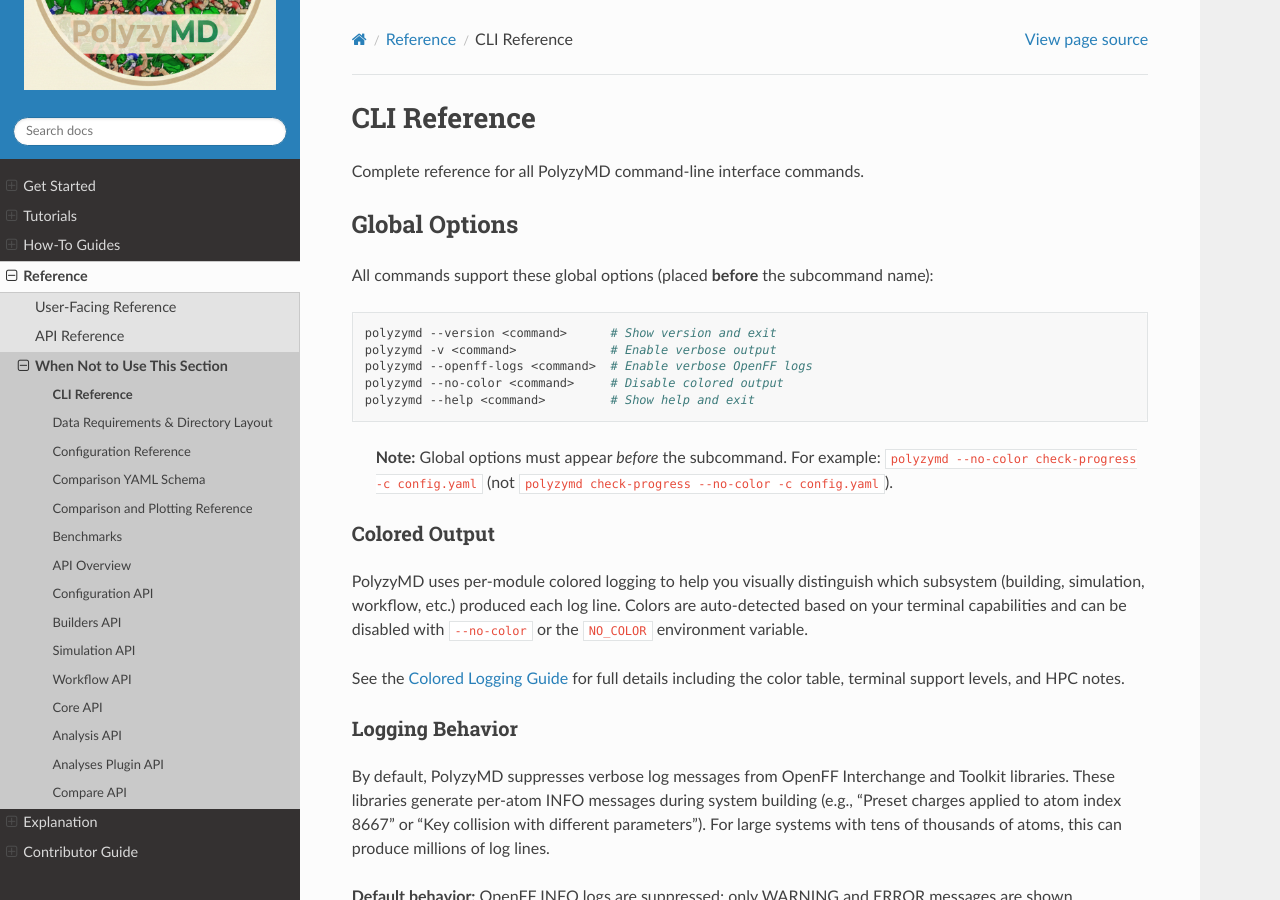
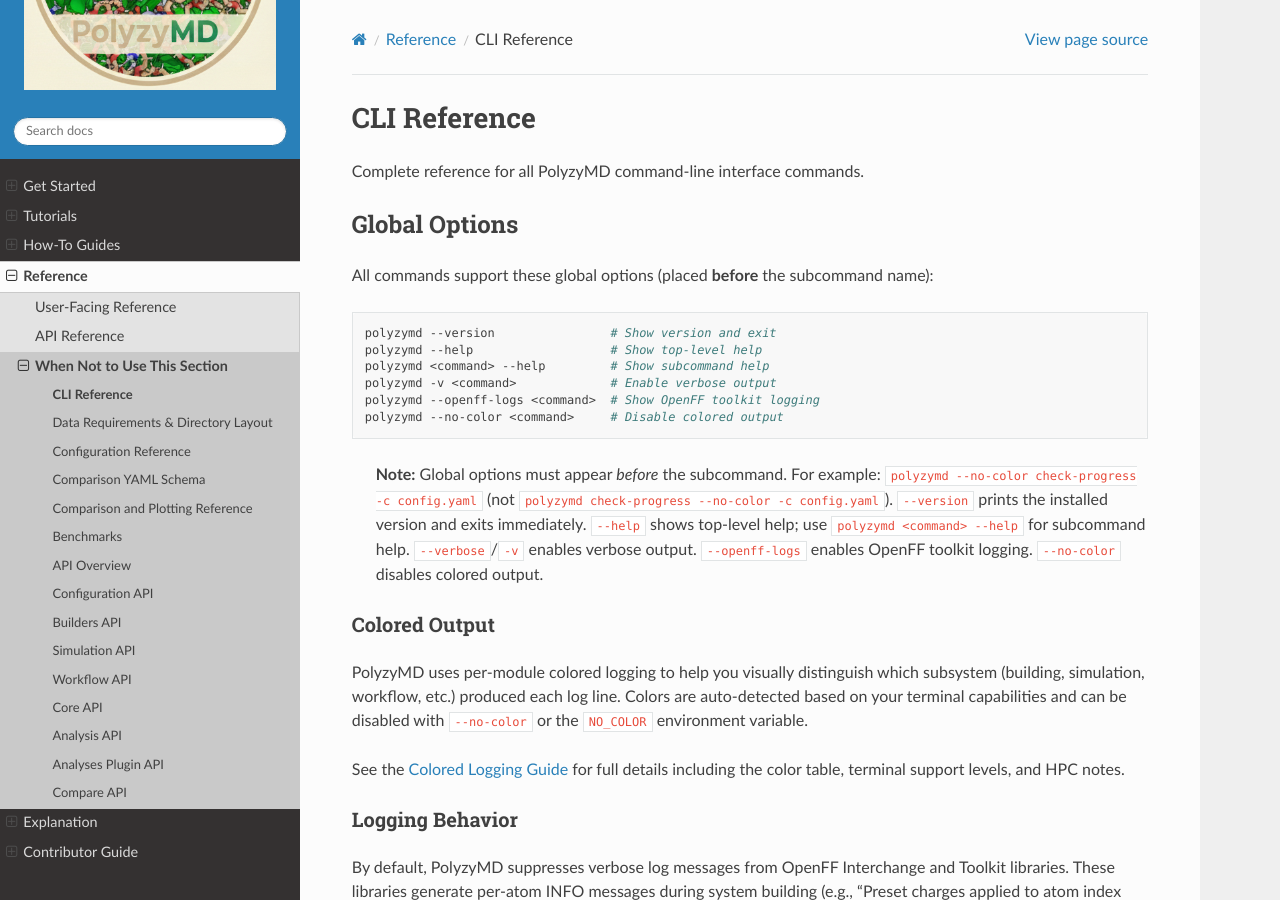
Before and after one commit to joelaforet/polyzymd, a Sphinx documentation site: the page built from docs/source/reference/cli_reference.md, in a window 1280 px wide and 900 px high. Built offline with Sphinx 7.4.7 and the Read the Docs theme 3.1.0, drawn with Linux system fonts in a browser that asks for light colours.

Commit message:
docs: fix CLI reference examples and add pixi activation note to export guide

````diff
--- a/docs/source/reference/cli_reference.md
+++ b/docs/source/reference/cli_reference.md
@@ -7,16 +7,22 @@
 All commands support these global options (placed **before** the subcommand name):
 
 ```bash
-polyzymd --version <command>      # Show version and exit
+polyzymd --version                # Show version and exit
+polyzymd --help                   # Show top-level help
+polyzymd <command> --help         # Show subcommand help
 polyzymd -v <command>             # Enable verbose output
-polyzymd --openff-logs <command>  # Enable verbose OpenFF logs
+polyzymd --openff-logs <command>  # Show OpenFF toolkit logging
 polyzymd --no-color <command>     # Disable colored output
-polyzymd --help <command>         # Show help and exit
 ```
 
 > **Note:** Global options must appear *before* the subcommand.
 > For example: `polyzymd --no-color check-progress -c config.yaml`
 > (not `polyzymd check-progress --no-color -c config.yaml`).
+> `--version` prints the installed version and exits immediately.
+> `--help` shows top-level help; use `polyzymd <command> --help` for subcommand help.
+> `--verbose`/`-v` enables verbose output.
+> `--openff-logs` enables OpenFF toolkit logging.
+> `--no-color` disables colored output.
 
 ### Colored Output
 
````
Also changed, not shown: docs/source/how_to/gromacs_export.md (+10 -0 lines).
